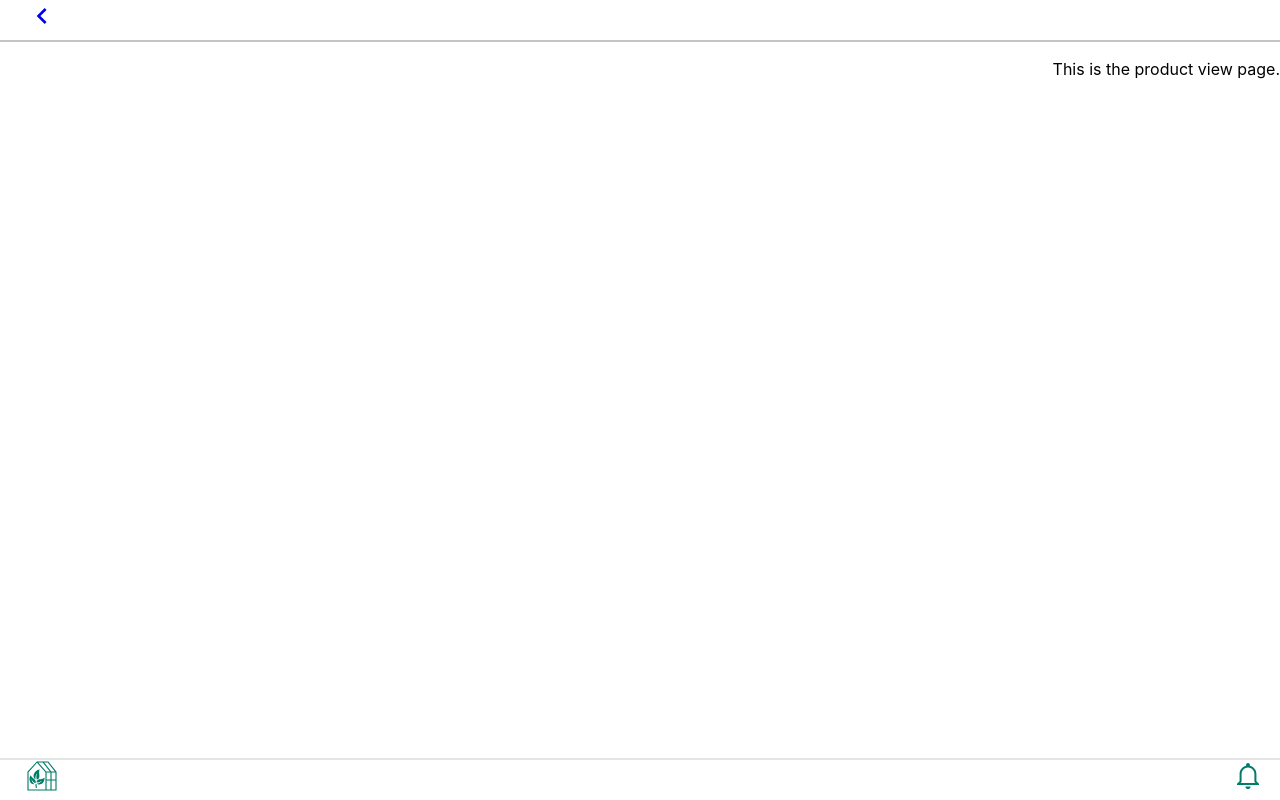
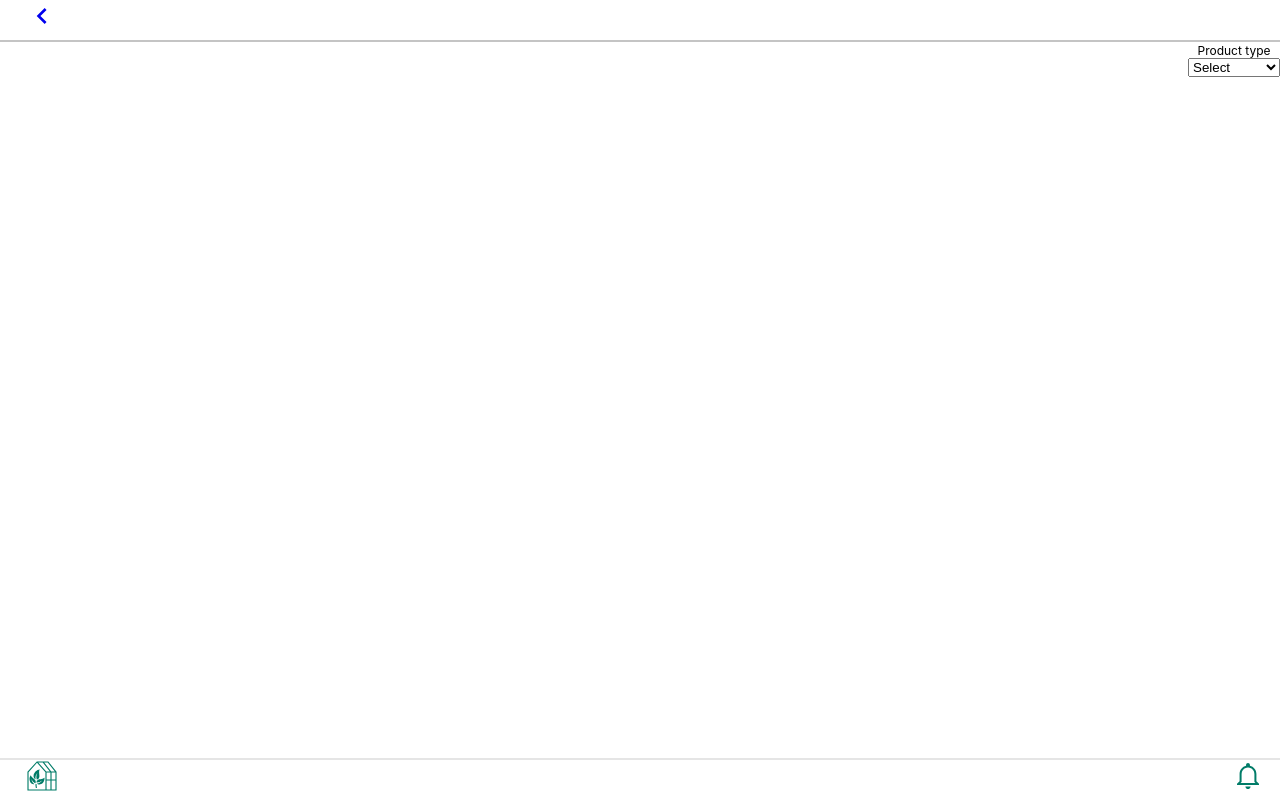
Before and after one commit to EasyDoseIt/easy-dose-it-fe, a React (Create React App) app: page /newCategory in a window 1280 px wide. Built offline with nearby package versions, Linux system fonts and the light colour scheme.

Commit message:
chore: product view starter

```diff
--- a/src/components/ProductView/ProductView.js
+++ b/src/components/ProductView/ProductView.js
@@ -1,17 +1,41 @@
-import React from 'react';
+import React, { useEffect, useState } from 'react';
+import LeafView from './Products/LeafView.js';
 
 const ProductView = (props) => {
+    // const [ newProduct, setNewProduct ] = useState({});
+    const [ productType, setProductType ] = useState();
+    const [ strainType, setStrainType ] = useState();
+
+    useEffect(() => {
+
+    }, [])
+
+    // const handleNewProduct = () => {
+
+    // }
+
+    const handleProductSelect = (e) => {
+        setProductType(e.target.value)
+    }
+
+    const handleStrainTypeSelect = (e) => {
+        setStrainType(e.target.value)
+    }
+
     return (
         <main>
-            {/* <form>
-                <label>Product name</label>
-                <input/>
-            </form> */}
-            <p>
-                This is the product view page.
-            </p>
+            <form>
+                <label for="product-types" >Product type</label>
+                <select name="product types" id="product-types" onChange={handleProductSelect}>
+                    <option value="no selection">Select</option>
+                    <option value="leaf">leaf</option>
+                    <option value="concentrate">concentrate</option>
+                    <option value="concentrate">edible</option>
+                </select>
+                {productType === 'leaf' && <LeafView handleStrainTypeSelect={handleStrainTypeSelect}/>}
+            </form>
         </main>
-    )
-}
+    );
+};
 
 export default ProductView;
--- /dev/null
+++ b/src/components/ProductView/Products/LeafView.js
@@ -0,0 +1,18 @@
+import React from 'react';
+
+const LeafView = ({ handleStrainTypeSelect }) => {
+
+    return (
+        <>
+            <label for="strain types" >Strain type</label>
+            <select name="strain types" id="strain-types" onChange={(e) => handleStrainTypeSelect(e)}>
+                <option value="no selection">Select</option>
+                <option value="indica">indica</option>
+                <option value="sativa">sativa</option>
+                <option value="hybrid">hybrid</option>
+            </select>
+        </>
+    );
+};
+
+export default LeafView;
--- a/src/components/TopAppBar/TopAppBar.js
+++ b/src/components/TopAppBar/TopAppBar.js
@@ -10,7 +10,7 @@ const TopAppBar = (props) => {
 
         setCurrentScreen(props.location.pathname.replace(/\//g, ''));
     }, [props.location.pathname, props.pageTitle])
-console.log(props)
+
     return (
         <nav className="top-app-bar">
             {currentScreen === '' ? (
```
